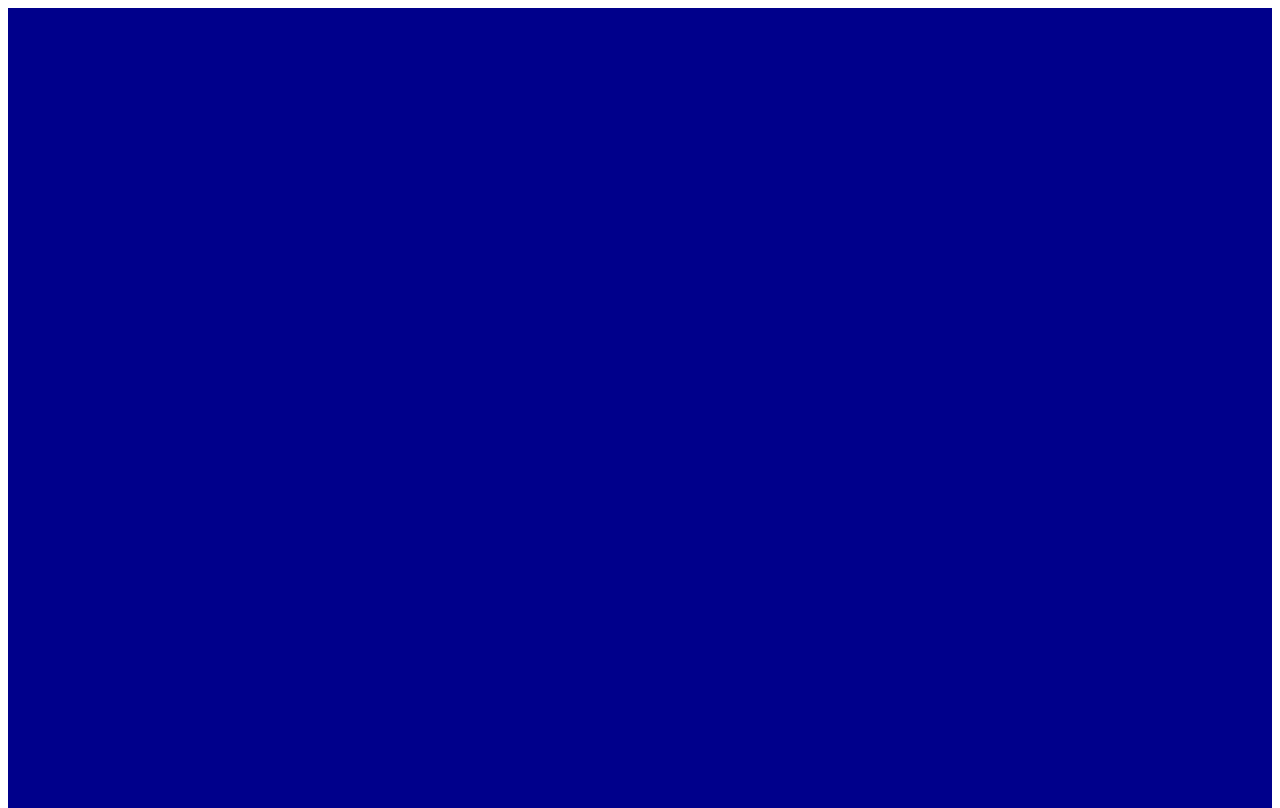
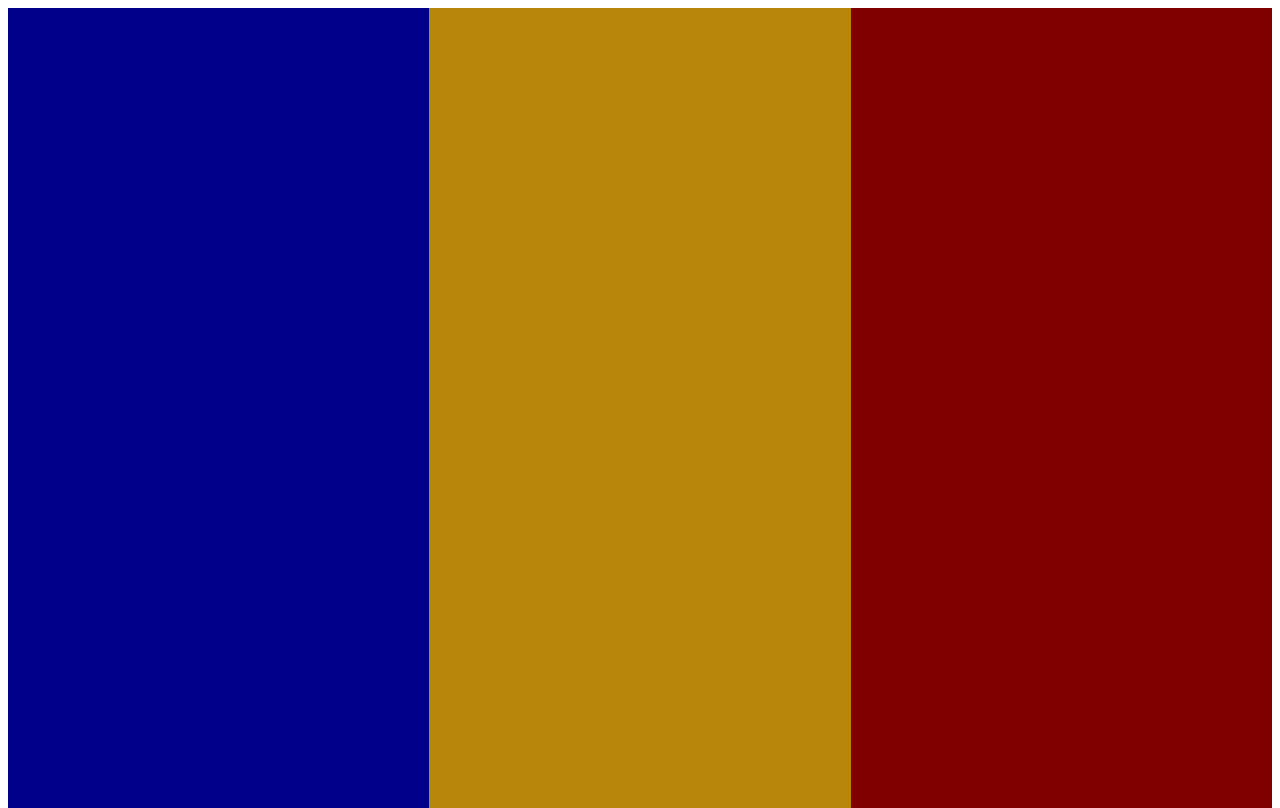
Before and after one commit to karanipeggy/simple-project, a website: page index.html in a window 1280 px wide. Drawn offline with Linux system fonts and the light colour scheme.

```diff
--- a/style.css
+++ b/style.css
@@ -14,11 +14,11 @@
 }
 
 .yellow {
-    background-color: darkblue;
+    background-color:darkgoldenrod;
     flex:1;
 }
 
 .maroon {
-    background-color: darkblue;
+    background-color: maroon;
     flex:1;
 }
```
Also changed, not shown: package.json (added, +20 -0 lines).
